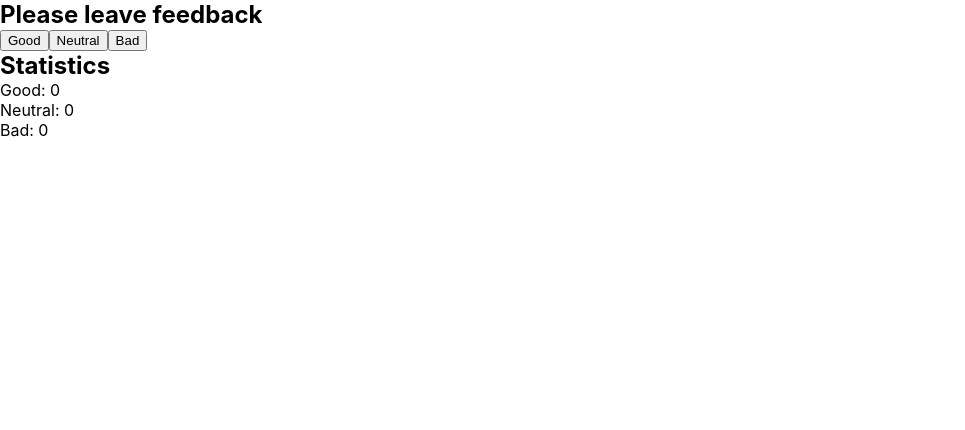
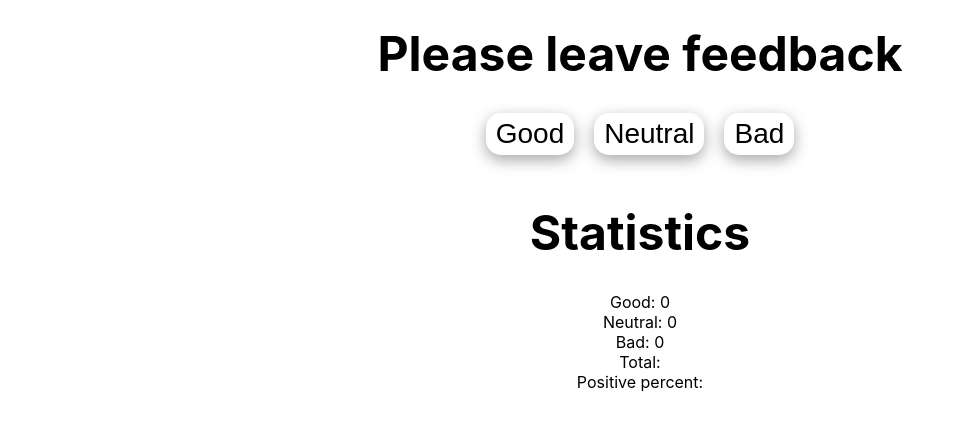
Before and after one commit to Eric-Ramirez-90/goit-react-hw-02-feedback, a React (Create React App) app: page / in a window 1280 px wide. Shown: the top 430 px of the page, without its empty margins (0-965 px from the left). Built offline with nearby package versions, Linux system fonts and the light colour scheme.

Commit message:
added components

```diff
--- a/src/components/App.jsx
+++ b/src/components/App.jsx
@@ -1,6 +1,7 @@
 import { Component } from 'react';
-// import { Section } from './Section/Section';
-// import { FeedBackOptions } from './FeedbackOptions/FeedbackOptions';
+import { Section } from './Section/Section';
+import { FeedbackOptions } from './FeedbackOptions/FeedbackOptions';
+import { Statistics } from './Statistics/Statistics';
 
 export class App extends Component {
   state = {
@@ -9,36 +10,37 @@ export class App extends Component {
     bad: 0,
   };
 
-  onLeaveFeedBack = evt => {
-    console.log(evt.tagret);
-    // this.setState(prevState => ({
-    //   good: prevState.good + 1,
-    // }));
+  onLeaveFeedback = feedback => {
+    this.setState(prevState => ({
+      [feedback]: prevState[feedback] + 1,
+    }));
   };
 
+  countTotalFeedback = () => {};
+
+  countPositiveFeedbackPercentage = () => {};
+
   render() {
+    const { good, neutral, bad } = this.state;
+
     return (
       <div>
-        <div>
-          <h2>Please leave feedback</h2>
-          <div>
-            <button type="button" onClick={this.onLeaveFeedBack}>
-              Good
-            </button>
-            <button type="button">Neutral</button>
-            <button type="button">Bad</button>
-          </div>
-        </div>
-        <div>
-          <h2>Statistics</h2>
-          <div>
-            <ul>
-              <li>Good: {this.state.good}</li>
-              <li>Neutral: {this.state.neutral}</li>
-              <li>Bad: {this.state.bad}</li>
-            </ul>
-          </div>
-        </div>
+        <Section title={'Please leave feedback'}>
+          <FeedbackOptions
+            options={Object.keys(this.state)}
+            onLeaveFeedback={this.onLeaveFeedback}
+          />
+        </Section>
+
+        <Section title={'Statistics'}>
+          <Statistics
+            good={good}
+            neutral={neutral}
+            bad={bad}
+            total={this.countTotalFeedback}
+            positivePercentage={this.countPositiveFeedbackPercentage}
+          />
+        </Section>
       </div>
     );
   }
--- a/src/components/FeedbackOptions/FeedbackOptions.jsx
+++ b/src/components/FeedbackOptions/FeedbackOptions.jsx
@@ -1 +1,25 @@
-// import { Wrapper, Button } from './FeedbackOptions.styled';
+import PropTypes from 'prop-types';
+import { Wrapper, Button } from './FeedbackOptions.styled';
+
+export function FeedbackOptions({ options, onLeaveFeedback }) {
+  return (
+    <Wrapper>
+      {options.map(option => {
+        return (
+          <Button
+            type="button"
+            key={option}
+            onClick={() => onLeaveFeedback(option)}
+          >
+            {option}
+          </Button>
+        );
+      })}
+    </Wrapper>
+  );
+}
+
+FeedbackOptions.proptype = {
+  options: PropTypes.arrayOf(PropTypes.string.isRequired),
+  onLeaveFeedBack: PropTypes.func.isRequired,
+};
--- a/src/components/FeedbackOptions/FeedbackOptions.styled.jsx
+++ b/src/components/FeedbackOptions/FeedbackOptions.styled.jsx
@@ -4,13 +4,15 @@ export const Wrapper = styled.div`
   display: flex;
   align-items: center;
   gap: 20px;
+  justify-content: center;
 `;
 
 export const Button = styled.button`
-  padding: 10px 15px;
-  font-size: 32px;
+  padding: 5px 10px;
+  font-size: 28px;
   text-align: center;
   background-color: white;
+  text-transform: capitalize;
 
   cursor: pointer;
 
--- a/src/components/Section/Section.styled.jsx
+++ b/src/components/Section/Section.styled.jsx
@@ -5,6 +5,8 @@ export const Wrapper = styled.section`
   padding-right: 15px;
   padding-left: 15px;
   padding-bottom: 24px;
+
+  text-align: center;
 `;
 
 export const Title = styled.h2`
--- /dev/null
+++ b/src/components/Statistics/Statistics.jsx
@@ -0,0 +1,13 @@
+export function Statistics({ good, neutral, bad, total, positivePercentage }) {
+  return (
+    <div>
+      <ul>
+        <li>Good: {good}</li>
+        <li>Neutral: {neutral}</li>
+        <li>Bad: {bad}</li>
+        <li>Total: {() => total}</li>
+        <li>Positive percent: {() => positivePercentage}</li>
+      </ul>
+    </div>
+  );
+}
```
Also changed, not shown: src/components/Statistics/Statistics.styled.jsx (added).
